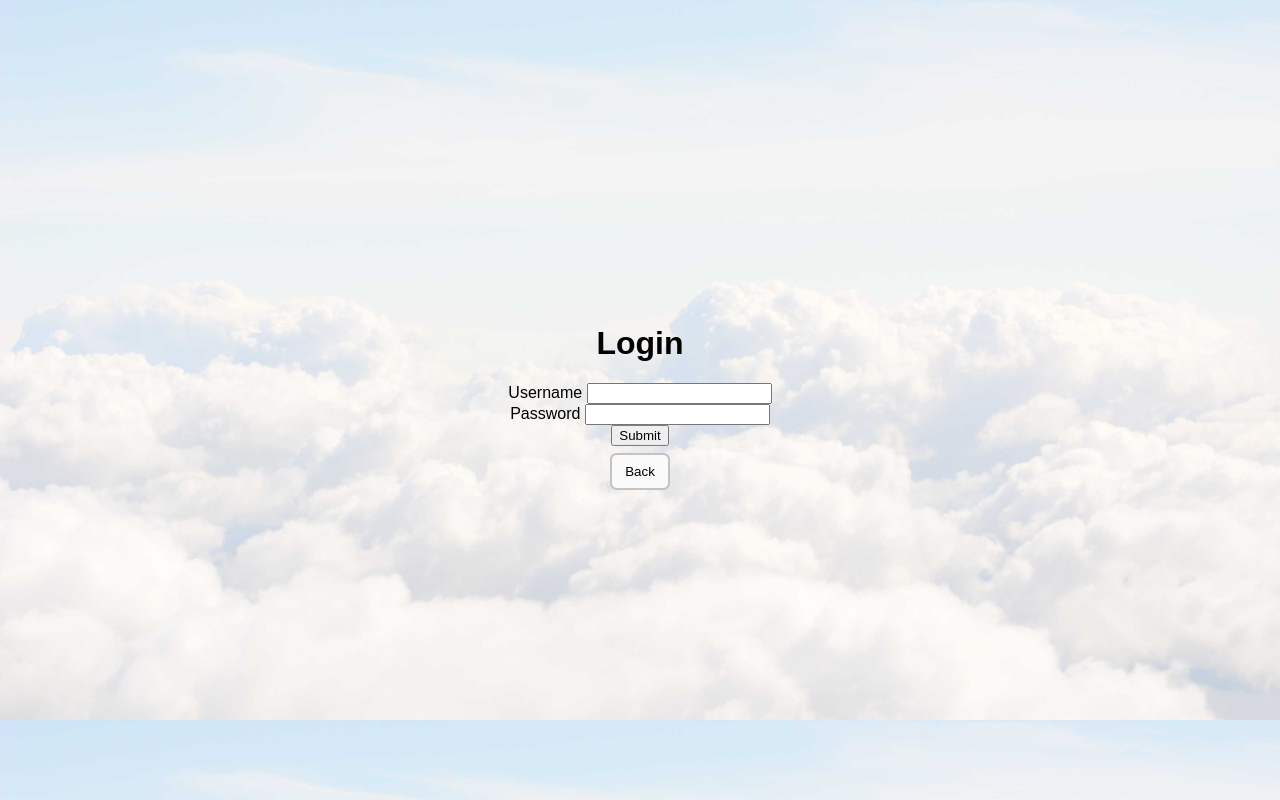
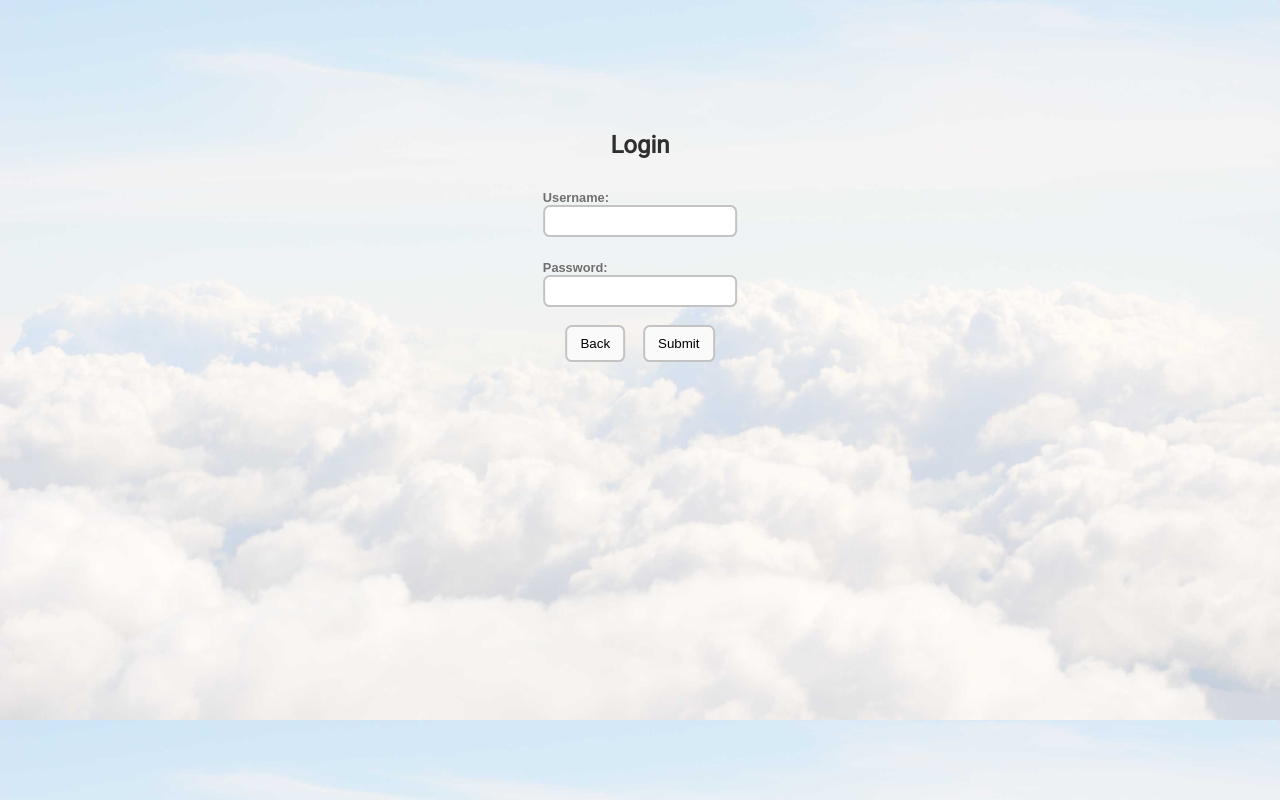
Before and after one commit to Juicedi/SSSF-Project, a website: page public/login.html in a window 1280 px wide. Both pictures are taken after a click on the button "Login". Drawn offline with Linux system fonts and the light colour scheme.

Commit message:
Update: login page layout done

```diff
--- /dev/null
+++ b/public/css/common.css
@@ -0,0 +1,59 @@
+body {
+  font-family: 'Roboto', sans-serif;
+  color: #2e2e2e;
+}
+
+h1 {
+  font-size: 6em;
+  margin: 0;
+}
+
+div {
+  box-sizing: border-box;
+}
+
+label {
+  display: block;
+  text-align: left;
+  color: #6f6f6f;
+  font-size: 0.8em;
+  font-weight: bold;
+  font-family: Arial;
+}
+
+input {
+  padding: 0.5em;
+  border-radius: 0.5em;
+  border: 0.2em solid #c3c3c3;
+  -webkit-transition: border-color 0.3s, box-shadow 0.3s;
+  transition: border-color 0.3s, box-shadow 0.3s;
+}
+
+input:focus {
+  outline: none;
+  border-color: #5aaaff;
+  box-shadow: 0 0 0.5em 0 #5aaaff;
+}
+
+button {
+  display: inline-block;
+  background-color: #fafafa;
+  padding: 0.7em 1em;
+  border: 0.2em #c3c3c3 solid;
+  border-radius: 0.5em;
+  margin: 0.5em;
+  cursor: pointer;
+  -webkit-transition: border-color 0.3s, box-shadow 0.3s;
+  transition: border-color 0.3s, box-shadow 0.3s;
+}
+
+button:hover {
+  border-color: #5aaaff;
+  box-shadow: 0 0 0.5em 0 #5aaaff;
+}
+
+button:focus {
+  outline: none;
+  border-color: #5aaaff;
+  box-shadow: 0 0 0.5em 0 #5aaaff;
+}
--- a/public/css/login.css
+++ b/public/css/login.css
@@ -1,5 +1,4 @@
 body {
-  font-family: Arial, Helvetica, sans-serif;
   background-image: url('../img/cloud-bg.jpg');
   background-size: cover;
 }
@@ -8,29 +7,12 @@ div {
   text-align: center;
 }
 
-button {
-  display: inline-block;
-  background-color: #fafafa;
-  padding: 0.7em 1em;
-  border: 0.2em #c3c3c3 solid;
-  border-radius: 0.5em;
-  margin: 0.5em;
-  cursor: pointer;
-  -webkit-transition: border-color 0.3s, box-shadow 0.3s;
-  transition: border-color 0.3s, box-shadow 0.3s;
-}
-
-button:hover {
-  border-color: #5aaaff;
-  box-shadow: 0px 0px 5px 0px #5aaaff;
-}
-
 #welcome-block {
   position: absolute;
   -webkit-transform: translate(50%, 50%);
   transform: translate(50%, 50%);
   right: 50%;
-  bottom: 50%;
+  bottom: 70%;
   visibility: visible;
   opacity: 1;
   transition: opacity 0.666s, visiblity 0.666s;
@@ -41,7 +23,7 @@ button:hover {
   -webkit-transform: translate(50%, 50%);
   transform: translate(50%, 50%);
   right: 50%;
-  bottom: 50%;
+  bottom: 70%;
   visibility: visible;
   opacity: 1;
   transition: opacity 0.666s, visiblity 0.666s;
@@ -50,10 +32,6 @@ button:hover {
 .sub-title {
   display: inline-block;
   width: 25em;
-}
-
-.login-row {
-  width: 100%;
 }
 
 .hide {
@@ -68,3 +46,7 @@ button:hover {
   visibility: hidden !important;
   opacity: 0 !important;
 }
+
+.input-block {
+  padding: 0.7em 1em;
+}
--- a/public/css/main.css
+++ b/public/css/main.css
@@ -1,10 +1,5 @@
 body {
-  font-family: Arial, Helvetica, sans-serif;
   background-color: #e5e5e5;
-}
-
-div {
-  box-sizing: border-box;
 }
 
 #add-project, #files, #editor {
--- a/public/login.html
+++ b/public/login.html
@@ -12,6 +12,8 @@
   <title>Cloud Memo | Login</title>
   <meta name="description" content="">
   <meta name="viewport" content="width=device-width, initial-scale=1">
+  <link href="https://fonts.googleapis.com/css?family=Roboto" rel="stylesheet">
+  <link href="css/common.css" type="text/css" rel="stylesheet">
   <link href="css/login.css" type="text/css" rel="stylesheet">
   <link rel="icon" type="image/png" href="/img/fav.ico" />
 </head>
@@ -23,36 +25,40 @@
   <div id="welcome-block" class="login-row">
     <h1>Welcome</h1>
     <div class="login-row">
-      <h4 class="sub-title">Start using Cloud Memo by signing in or by registering for a new account.</h4>
+      <h4 class="sub-title">Login to start using Cloud Memo</h4>
     </div>
-    <button id="select-login" class="login-button">Login</button>
-    <button id="select-register" class="login-button">Register</button>
+    <button id="select-login" class="login-button" tabindex="1">Login</button>
+    <button id="select-register" class="login-button" tabindex="2">Register</button>
   </div>
   <div id="login-block" class="form-block login-row hide fadeOut">
-    <h1>Login</h1>
+    <h2>Login</h2>
     <form action="/authorize" method="POST" id="login-form">
-      <div class="login-row">
-        <label for="login-username">Username</label>
-        <input id="login-username" type="text" name="username">
+      <div class="input-block">
+        <label for="login-username">Username:</label>
+        <input id="login-username" type="text" name="username" tabindex="3">
       </div>
-      <div class="login-row">
-        <label for="login-password">Password</label>
-        <input id="login-password" type="password" name="password">
+      <div class="input-block">
+        <label for="login-password">Password:</label>
+        <input id="login-password" type="password" name="password" tabindex="4">
       </div>
-      <input type="submit" value="Submit">
+      <button type="button" class="login-btn-back" tabindex="6">Back</button>
+      <button type="submit" tabindex="5">Submit</button>
     </form>
-    <button class="login-btn-back">Back</button>
   </div>
   <div id="register-block" class="form-block login-row hide fadeOut">
-    <h1>Register</h1>
+    <h2>Register</h2>
     <form action="/register" method="POST" id="register-form">
-      <label for="register-username">Username</label>
-      <input id="register-username" type="text" name="username">
-      <label for="register-password">Password</label>
-      <input id="register-password" type="password" name="password">
-      <input type="submit" value="Submit">
+      <div class="input-block">
+        <label for="register-username">Username</label>
+        <input id="register-username" type="text" name="username" tabindex="7">
+      </div>
+      <div class="input-block">
+        <label for="register-password">Password</label>
+        <input id="register-password" type="password" name="password" tabindex="8">
+      </div>
+      <button type="button" class="login-btn-back" tabindex="10">Back</button>
+      <button type="submit" tabindex="9">Submit</button>
     </form>
-    <button class="login-btn-back">Back</button>
   </div>
 </body>
 
```
Also changed, not shown: public/index.html (+2 -0 lines).
